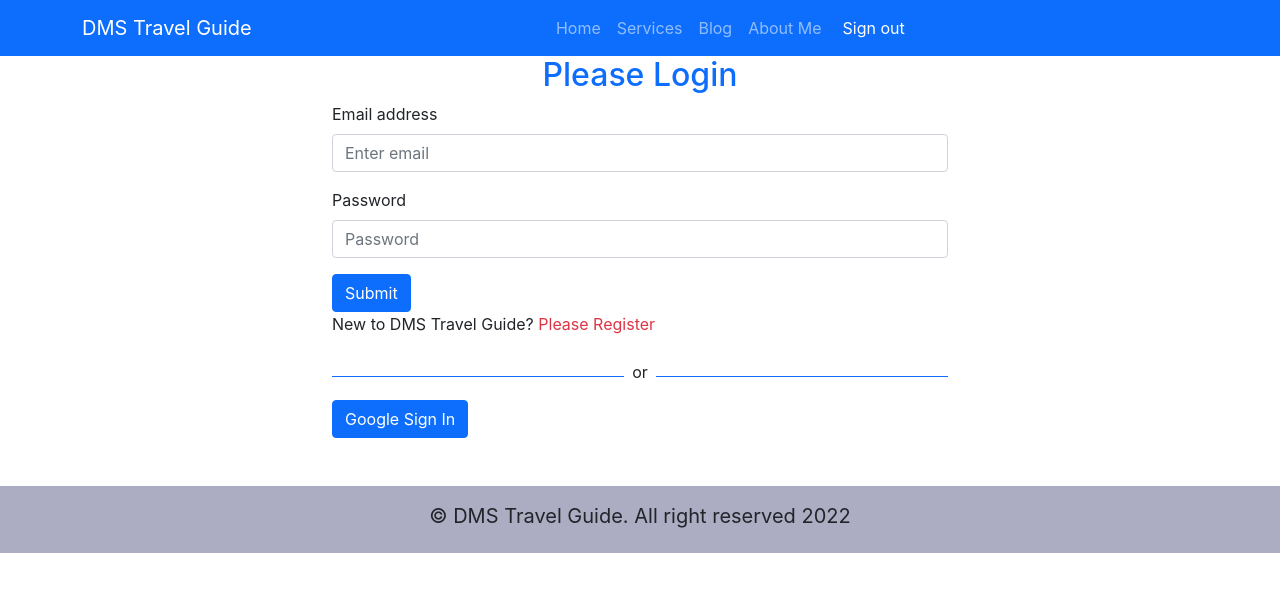
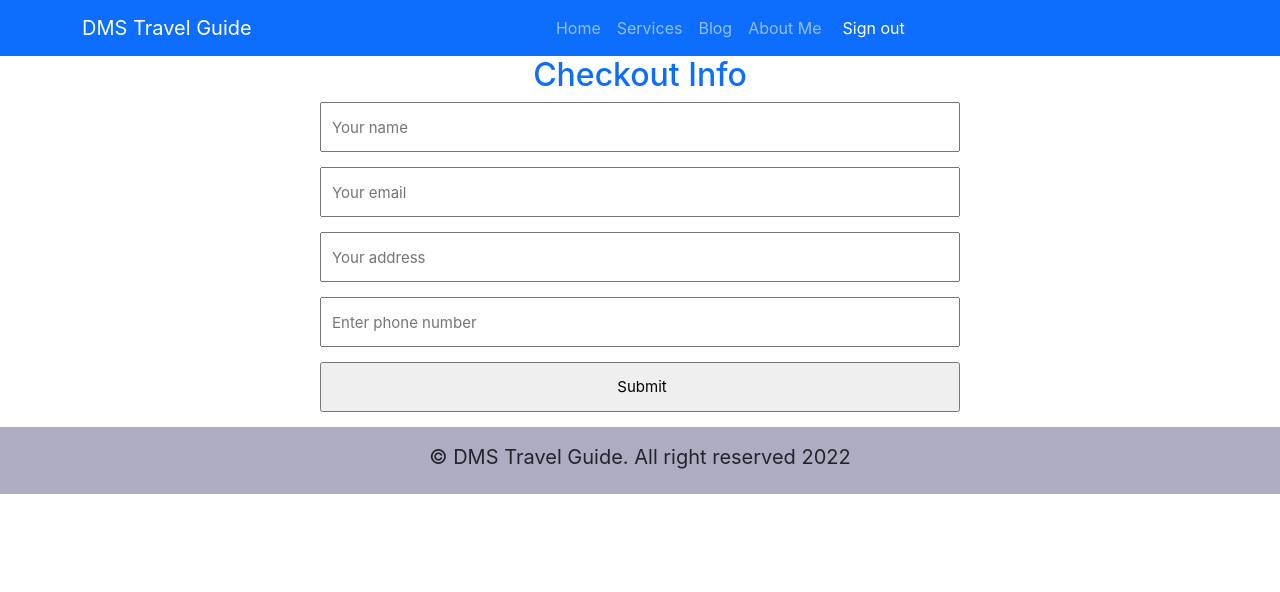
Before and after one commit to dmshikder/dms-travel-guide, a React (Create React App) app: page /checkout in a window 1280 px wide. Before the commit this address led to /login. Shown: the top 592 px of the page. Built offline with nearby package versions, Linux system fonts and the light colour scheme; no server answers; sample sign-in values are in the browser's storage.

Commit message:
project completed

```diff
--- a/package.json
+++ b/package.json
@@ -19,6 +19,7 @@
     "react-firebase-hooks": "^5.0.3",
     "react-router-dom": "^6.3.0",
     "react-scripts": "5.0.1",
+    "react-toastify": "^9.0.4",
     "web-vitals": "^2.1.4"
   },
   "scripts": {
--- a/src/Pages/CheckOut/CheckOut.js
+++ b/src/Pages/CheckOut/CheckOut.js
@@ -1,12 +1,19 @@
 import { useParams } from 'react-router-dom';
-const CheckOut = () => {
+const CheckOut = ({service}) => {
+
     const {serviceId} = useParams();
     return (
-        <div>
-            <h2>this is checkout page</h2>
+        <div className="register-form">
+        <h2 className='register-title'>Checkout Info </h2>
+        <form>
+            <input type="text" name="name" id=""  placeholder="Your name" required/>
+            <input type="email" name="email" id=""  placeholder="Your email" required/>
+       <input type="text" name="address" id="" placeholder='Your address' required/>
+       <input type="number" name="phone" id="" placeholder='Enter phone number' required />
+            <input type="submit" value="Submit" />
+        </form>
 
-
-        </div>
+    </div>
     );
 };
 
--- a/src/Pages/Home/Banner.js
+++ b/src/Pages/Home/Banner.js
@@ -12,8 +12,7 @@
             alt="First slide"
           />
           <Carousel.Caption>
-            <h3>First slide label</h3>
-            <p>Nulla vitae elit libero, a pharetra augue mollis interdum.</p>
+
           </Carousel.Caption>
         </Carousel.Item>
         <Carousel.Item>
@@ -24,8 +23,7 @@
           />
 
           <Carousel.Caption>
-            <h3>Second slide label</h3>
-            <p>Lorem ipsum dolor sit amet, consectetur adipiscing elit.</p>
+
           </Carousel.Caption>
         </Carousel.Item>
         <Carousel.Item>
@@ -36,10 +34,7 @@
           />
 
           <Carousel.Caption>
-            <h3>Third slide label</h3>
-            <p>
-              Praesent commodo cursus magna, vel scelerisque nisl consectetur.
-            </p>
+
           </Carousel.Caption>
         </Carousel.Item>
       </Carousel>
--- /dev/null
+++ b/src/Pages/Home/Home.css
@@ -0,0 +1,3 @@
+.h-video iframe {
+  border-radius: 40px;
+}
--- a/src/Pages/Home/Home.js
+++ b/src/Pages/Home/Home.js
@@ -1,12 +1,15 @@
 import Services from "../Services/Services";
 import Banner from "./Banner";
+import './Home.css';
+import TourVideo from "./TourVideo/TourVideo";
 
 const Home = () => {
     return (
         <div>
             <Banner></Banner>
             <Services></Services>
-            <h2>part 3</h2>
+            <h2>Tour Explore</h2>
+            <div className="h-video container"><TourVideo></TourVideo></div>
         </div>
     );
 };
--- /dev/null
+++ b/src/Pages/Home/TourVideo/TourVideo.css
@@ -0,0 +1,10 @@
+.video {
+  width: 700px;
+  height: 500px;
+}
+
+@media screen and (max-width: 600px) {
+  .video {
+    width: auto;
+  }
+}
--- /dev/null
+++ b/src/Pages/Home/TourVideo/TourVideo.js
@@ -0,0 +1,10 @@
+import './TourVideo.css';
+const TourVideo = () => {
+    return (
+        <div>
+            <iframe className="video"   src="https://www.youtube.com/embed/rDYdeq3JW_E" title="YouTube video player" frameborder="0" allow="accelerometer; autoplay; clipboard-write; encrypted-media; gyroscope; picture-in-picture" allowfullscreen></iframe>
+        </div>
+    );
+};
+
+export default TourVideo;
--- a/src/Pages/Login/Login.js
+++ b/src/Pages/Login/Login.js
@@ -1,7 +1,9 @@
 import { useRef } from "react";
 import { Button, Form } from "react-bootstrap";
-import { useSignInWithEmailAndPassword } from "react-firebase-hooks/auth";
+import { useSendPasswordResetEmail, useSignInWithEmailAndPassword } from "react-firebase-hooks/auth";
 import { Link, useLocation, useNavigate } from "react-router-dom";
+import { toast, ToastContainer } from 'react-toastify';
+import 'react-toastify/dist/ReactToastify.css';
 import auth from "../../firebase.init";
 import SocialLogin from "./SocialLogin/SocialLogin";
 
@@ -10,13 +12,19 @@
   const passwordRef = useRef("");
   const navigate = useNavigate();
   const location = useLocation();
-  let from = location.state?.from?.pathname || '/';
+  let from = location.state?.from?.pathname || "/";
 
   const [signInWithEmailAndPassword, user, loading, error] =
     useSignInWithEmailAndPassword(auth);
+    const [sendPasswordResetEmail, sending]= useSendPasswordResetEmail(auth);
+  let errorElement;
+  if (error) {
+    errorElement = <p className="text-danger">Error: {error.message}</p>;
+  }
+
 
   if (user) {
-    navigate(from, {replace:true});
+    navigate(from, { replace: true });
   }
 
   const handleSubmit = (event) => {
@@ -28,6 +36,18 @@
   const navigateRegister = (event) => {
     navigate("/register");
   };
+
+  const resetPassword = async() =>{
+    const email = emailRef.current.value;
+    if(email){
+      await sendPasswordResetEmail(email);
+    toast('Sent email');
+    }
+    else{
+      toast('Please enter your email address')
+    }
+
+  }
 
   return (
     <div className="container w-50 mx-auto">
@@ -54,20 +74,30 @@
         </Form.Group>
 
         <Button variant="primary" type="submit">
-          Submit
+          Login
         </Button>
       </Form>
+      {errorElement}
       <p>
-        New to DMS Travel Guide?{" "}
-        <Link
+        New to DMS Travel Guide? <Link
           to="/register"
-          className="text-danger text-decoration-none "
+          className="text-primary text-decoration-none "
           onClick={navigateRegister}
         >
           Please Register
         </Link>
       </p>
+      <p>
+        Forget Password? <button
+
+          className="text-primary text-decoration-none btn btn-link "
+          onClick={resetPassword}
+        >
+          Reset Password
+        </button>
+      </p>
       <SocialLogin></SocialLogin>
+      <ToastContainer></ToastContainer>
     </div>
   );
 };
--- a/src/Pages/Login/RequireAuth/RequireAuth.js
+++ b/src/Pages/Login/RequireAuth/RequireAuth.js
@@ -1,10 +1,14 @@
 import { useAuthState } from 'react-firebase-hooks/auth';
 import { Navigate, useLocation } from 'react-router-dom';
 import auth from '../../../firebase.init';
+import Loading from '../../Shared/Loading/Loading';
 
 const RequireAuth = ({children}) => {
-    const [user] = useAuthState(auth);
+    const [user, loading] = useAuthState(auth);
     const location = useLocation();
+    if(loading){
+        return <Loading></Loading>
+    }
     if(!user){
         return <Navigate to='/login' state={{from: location}} replace />;
     }
--- a/src/Pages/Register/Register.js
+++ b/src/Pages/Register/Register.js
@@ -9,7 +9,7 @@
         user,
         loading,
         error,
-      ] = useCreateUserWithEmailAndPassword(auth);
+      ] = useCreateUserWithEmailAndPassword(auth, {sendEmailVerification:true});
 
     const navigate =useNavigate();
     const navigateLogin = () =>{
@@ -41,7 +41,7 @@
            <input type="password" name="password" id="" placeholder='Your password' required/>
                 <input type="submit" value="Register" />
             </form>
-            <p>Already have an account? <Link to='/login' className='text-danger text-decoration-none '  onClick={navigateLogin}>Please Login</Link></p>
+            <p>Already have an account? <Link to='/login' className='text-primary text-decoration-none '  onClick={navigateLogin}>Please Login</Link></p>
         </div>
     );
 };
--- a/src/Pages/Services/Services.js
+++ b/src/Pages/Services/Services.js
@@ -18,6 +18,7 @@
     {services.map((service) => (
           <Service key={service.id} service={service}></Service>
         ))}
+
     </div>
 
     </div>
--- /dev/null
+++ b/src/Pages/Shared/Loading/Loading.js
@@ -0,0 +1,11 @@
+import { Spinner } from 'react-bootstrap';
+
+const Loading = () => {
+    return (
+        <div style={{height:'400px'}} className='w-10 d-flex justify-content-center align-items-center'>
+            <Spinner animation='border' variant='primary'></Spinner>
+        </div>
+    );
+};
+
+export default Loading;
```
Also changed, not shown: 1 other file (tests, documents, lock files or other folders).
